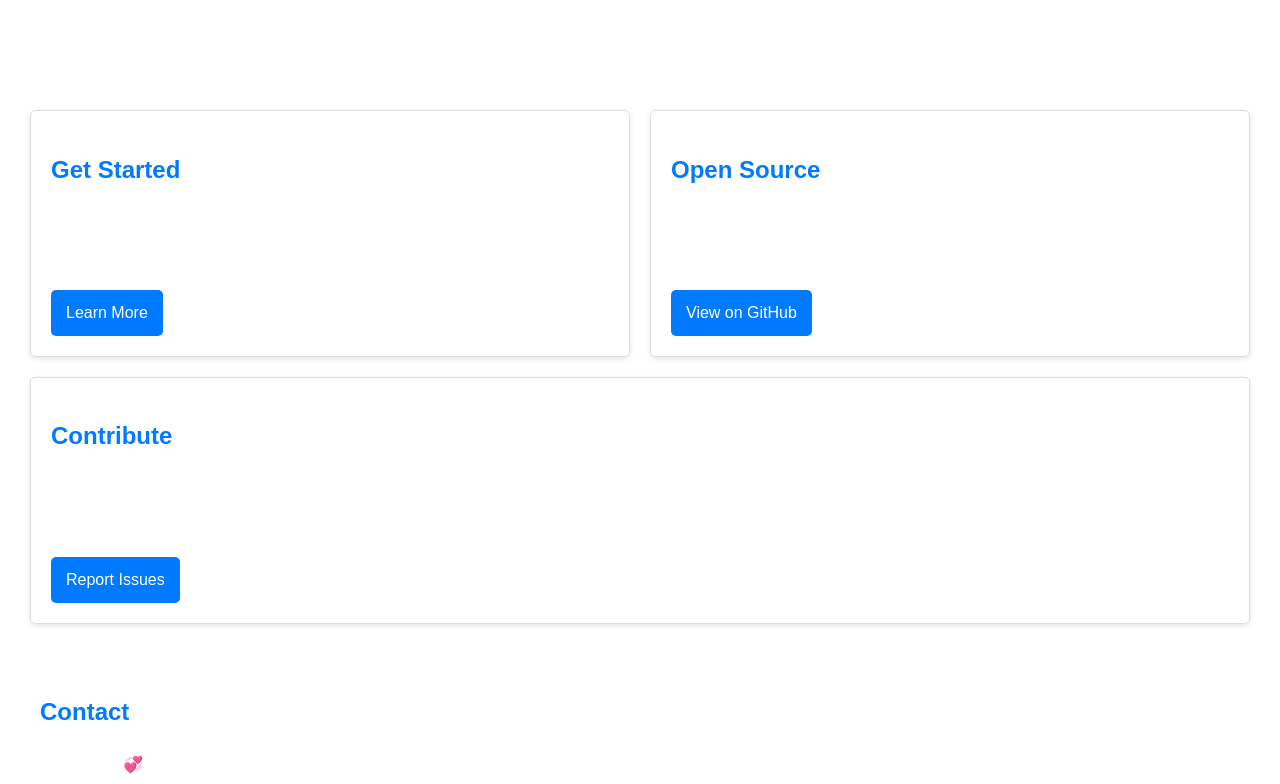
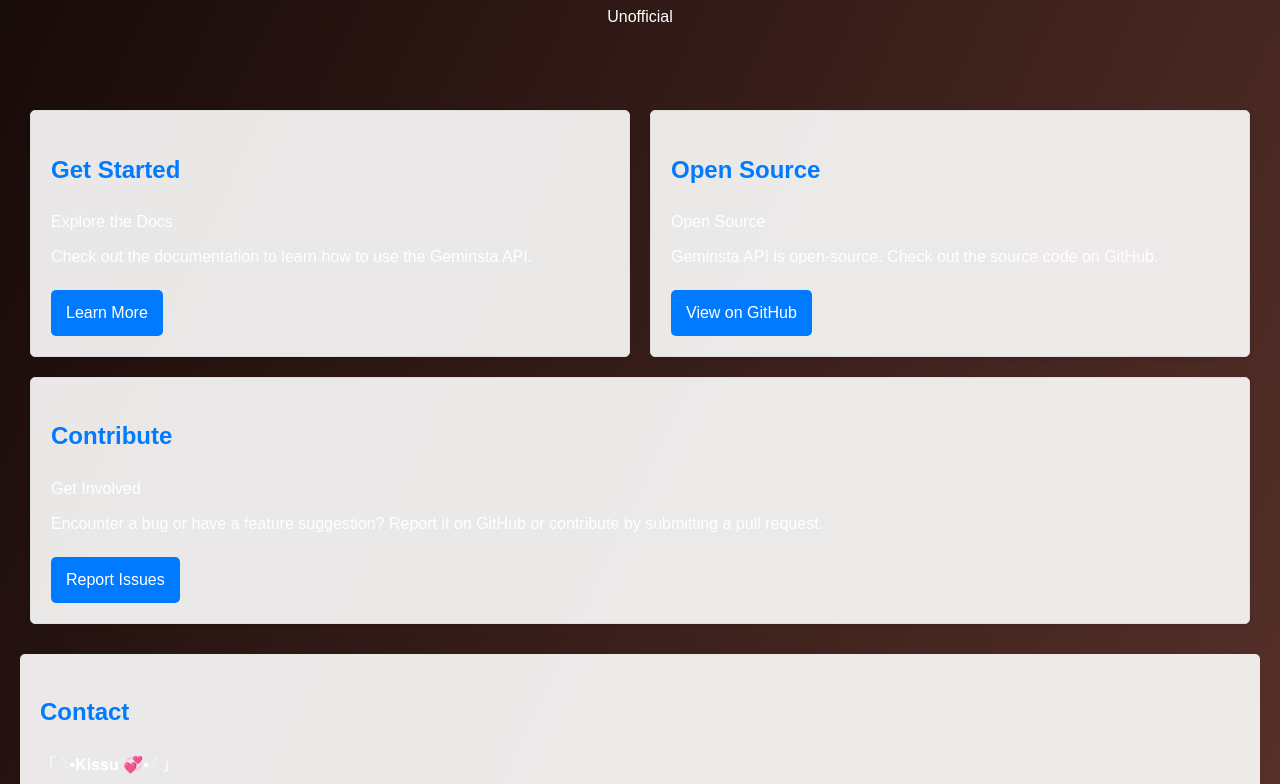
Before and after one commit to xaekks/BlackBox, a plain HTML site: page index.html in a window 1280 px wide. Shown: the part 90-874 px from the top of the page. Drawn offline with Linux system fonts and the light colour scheme.

Commit message:
Update index.html

```diff
--- a/index.html
+++ b/index.html
@@ -11,7 +11,7 @@
             line-height: 1.6;
             margin: 0;
             padding: 0;
-            background: background: linear-gradient(115deg, #160a08, #57302a); /* Updated background */
+            background: linear-gradient(115deg, #160a08, #57302a); /* Updated background */
             color: #fff; /* Changed text color to white for better contrast */
         }
 
```
